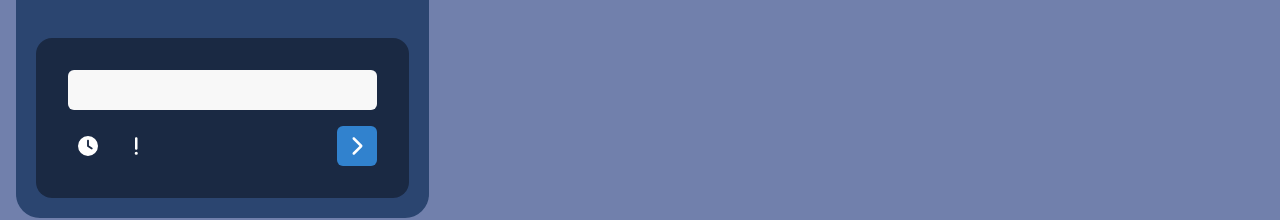
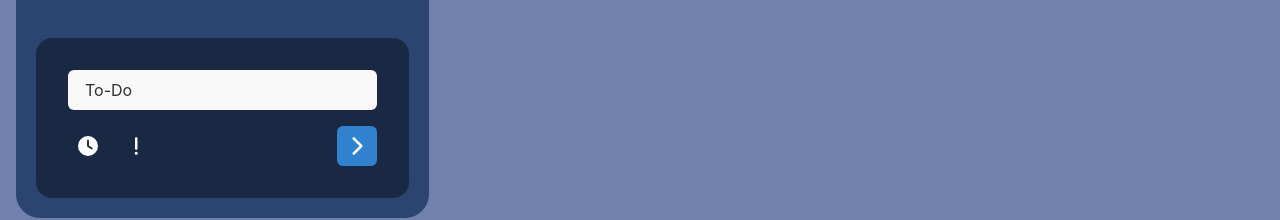
Before and after one commit to Ale-1508/todo-matcha, a React (Create React App) app: page / in a window 1280 px wide. Shown: the part 566-786 px from the top of the page. Built offline with nearby package versions, Linux system fonts and the light colour scheme.

Commit message:
Fixed placeholder naming bug

```diff
--- a/src/components/CreateToDo.tsx
+++ b/src/components/CreateToDo.tsx
@@ -36,7 +36,7 @@ const CreateToDo = ( props:Props ) => {
           <Heading as="h2">Add ToDo</Heading>
           <form action="">
             <VStack spacing="12px">
-              <Textfield placeoholder="To-Do"/>
+              <Textfield placeholder="To-Do"/>
               <HStack justifyContent="start" width="100%">
                 <HStack justifyContent="start" width="100%">
                   <FontAwesomeIcon icon={faClock} { ...iconStyle }/>
--- a/src/components/Textfield.tsx
+++ b/src/components/Textfield.tsx
@@ -2,7 +2,7 @@ import { Input } from '@chakra-ui/react'
 import colors from '../context/colors'
 
 interface Props {
-  placeoholder?:string
+  placeholder?:string
   width?:string
 }
 
@@ -17,6 +17,7 @@ const Textfield = ( props:Props ) => {
       bg={colors.lightBackground}
       borderColor="transparent"
       _focus={ focusStyle }
+      _placeholder={{ opacity: 0.8, color: "black"  }}
       {...props}
     />
   );
--- a/src/components/ToDo/AddToDo.tsx
+++ b/src/components/ToDo/AddToDo.tsx
@@ -35,7 +35,7 @@ const AddToDo = () => {
     >
       <form style={{width:"100%"}}>
         <VStack spacing="16px" width="100%">
-          <Textfield placeoholder="To-Do" width="100%"/>
+          <Textfield placeholder="To-Do" width="100%"/>
           <HStack justifyContent="start" width="100%">
             <HStack justifyContent="start" width="100%">
               <IconButton
```
